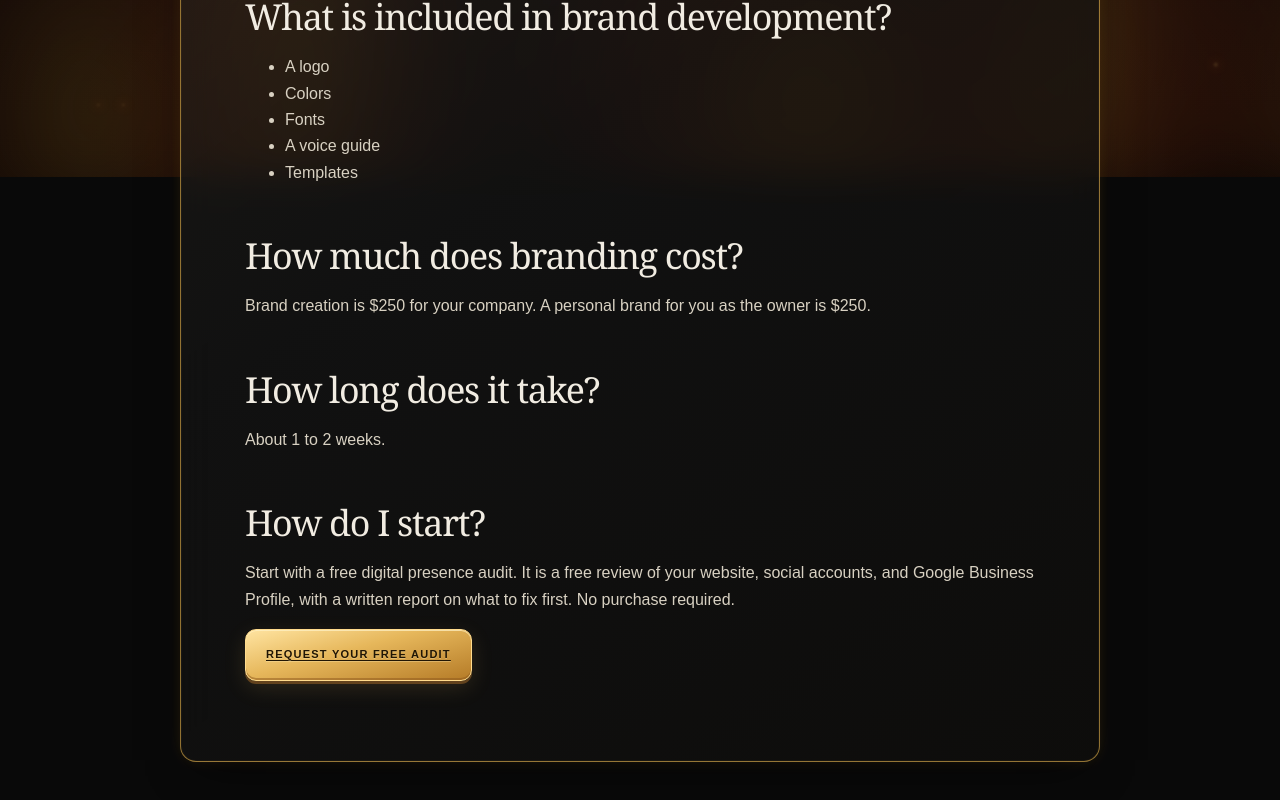
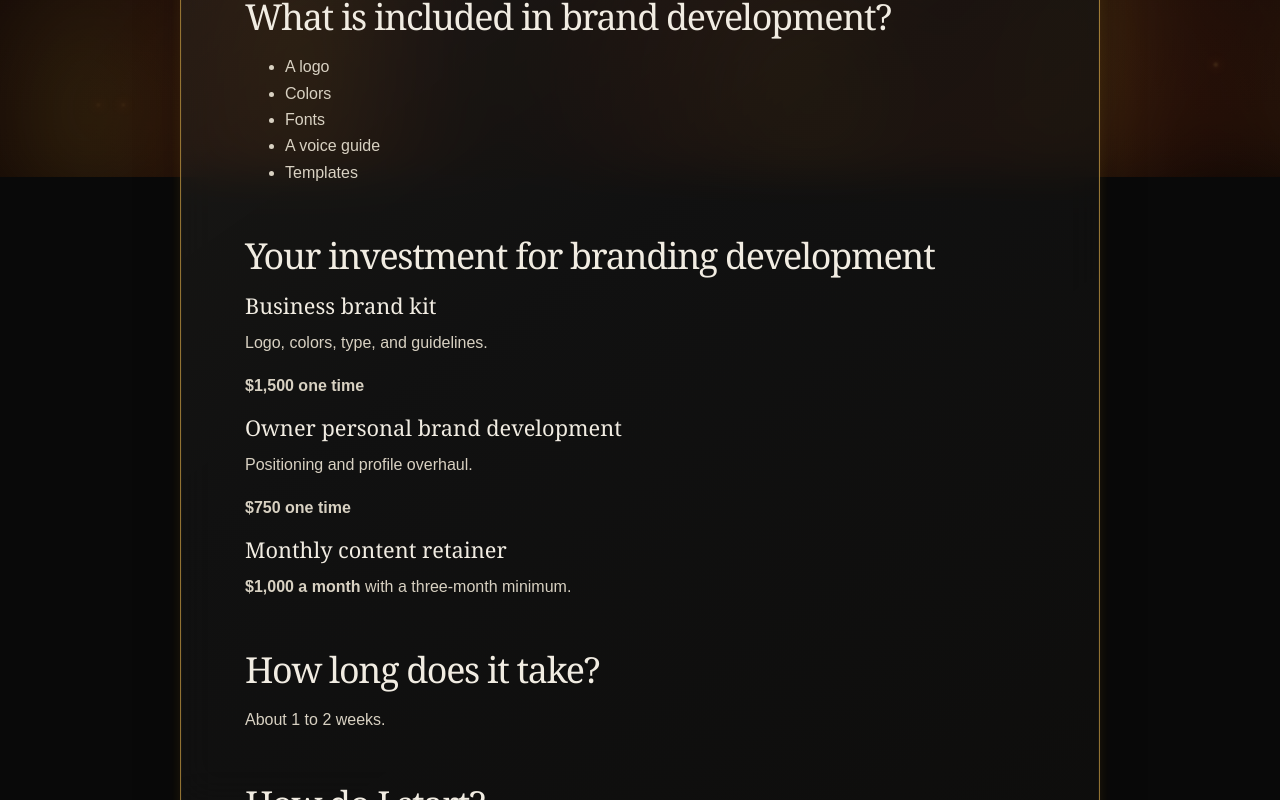
Before and after one commit to drekisolutions/Dreki-solutions-Website, a Next.js app: page /brand-development in a window 1280 px wide. Shown: the part 623-1423 px from the top of the page. Built offline with nearby package versions, Linux system fonts and the light colour scheme; no server answers.

Commit message:
Update brand development investment and retainer pricing

```diff
--- a/app/brand-development/page.tsx
+++ b/app/brand-development/page.tsx
@@ -32,11 +32,15 @@ export default function BrandDevelopmentPage() {
           </section>
 
           <section aria-labelledby="brand-cost-title">
-            <h2 id="brand-cost-title">How much does branding cost?</h2>
-            <p>
-              Brand creation is $250 for your company. A personal brand for you
-              as the owner is $250.
-            </p>
+            <h2 id="brand-cost-title">Your investment for branding development</h2>
+            <h3>Business brand kit</h3>
+            <p>Logo, colors, type, and guidelines.</p>
+            <p><strong>$1,500 one time</strong></p>
+            <h3>Owner personal brand development</h3>
+            <p>Positioning and profile overhaul.</p>
+            <p><strong>$750 one time</strong></p>
+            <h3>Monthly content retainer</h3>
+            <p><strong>$1,000 a month</strong> with a three-month minimum.</p>
           </section>
 
           <section aria-labelledby="brand-time-title">
--- a/app/content-registry.ts
+++ b/app/content-registry.ts
@@ -90,14 +90,14 @@ export const contentRegistry = [
     slug: "brand-development",
     title: "Brand Development for Small Businesses",
     description:
-      "A logo, colors, fonts, voice guide, and templates for your small business in about 1 to 2 weeks. $250 for the company, $250 for a personal brand.",
+      "Business brand kit: $1,500 one time. Owner personal brand development: $750 one time. Monthly content retainer: $1,000 a month, three-month minimum.",
     publicationStatus: "published",
     indexingStatus: "index",
     pageType: "service",
     audience: "Owner-led small businesses",
     primaryIntent: "Start with a free audit",
     relatedPages: ["/free-audit", "/social-media-marketing"],
-    updatedDate: "2026-11-20",
+    updatedDate: "2026-11-21",
     structuredDataEligibility: ["breadcrumb"],
     socialImage: "/og.png",
   },
```
